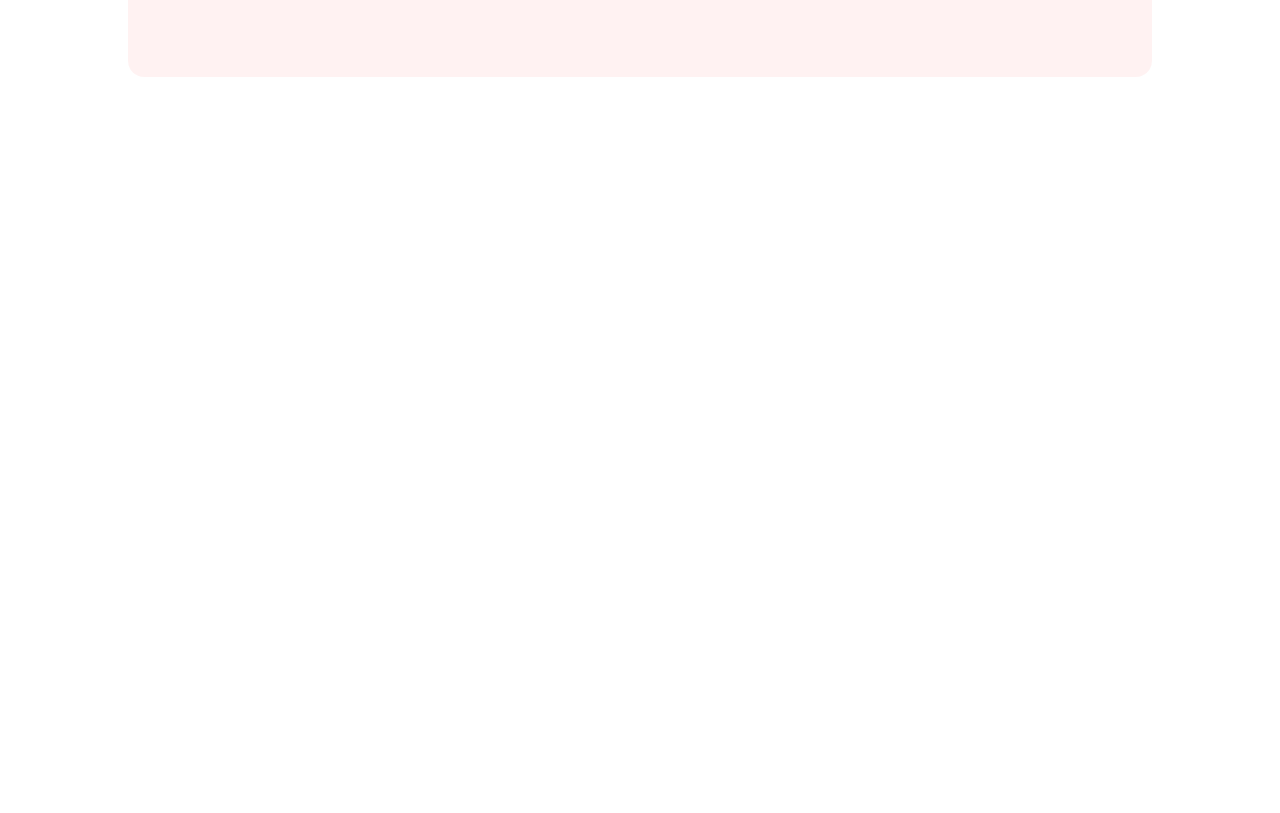
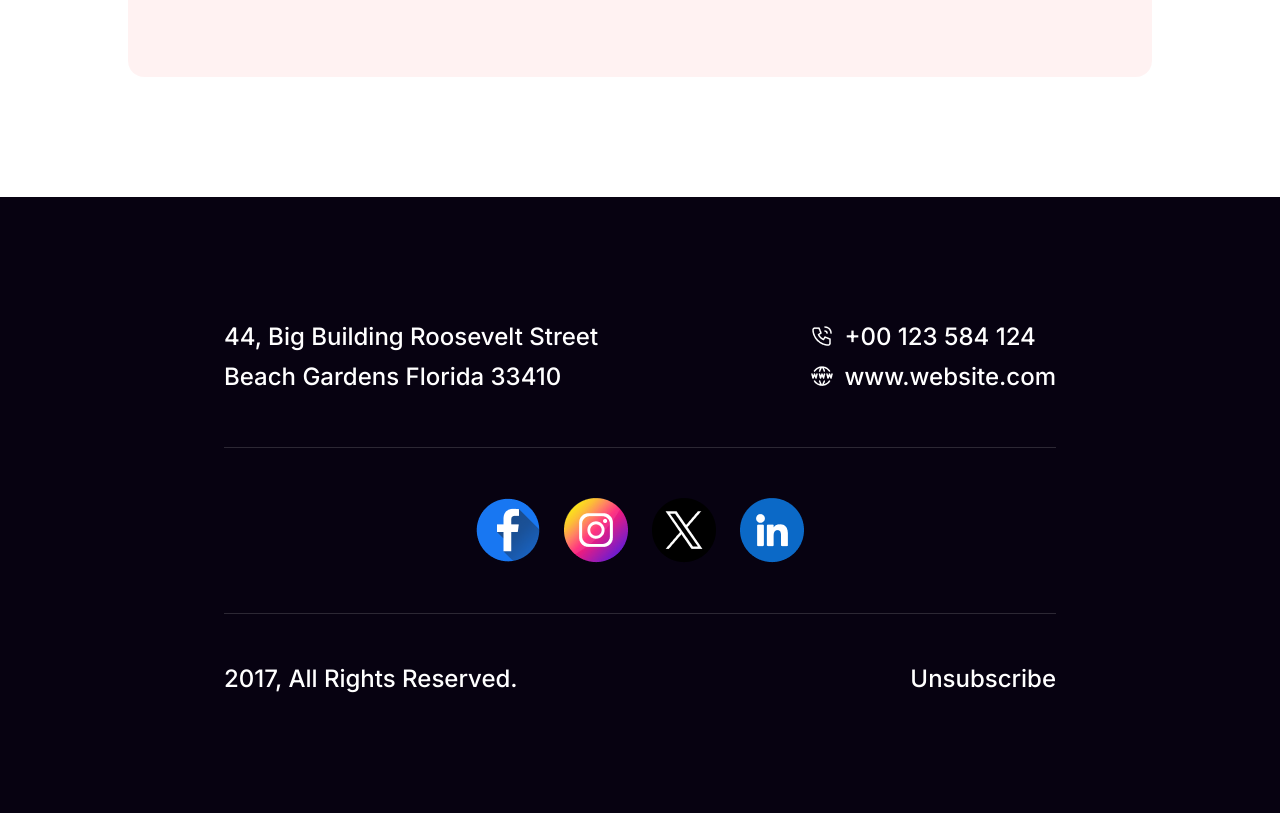
Before and after one commit to shahedul-alam/new-year-offer, a plain HTML site: page index.html in a window 1280 px wide. Shown: the part 6537-7350 px from the top of the page. Before the commit the page ends 6734 px from the top, so only its background shows below. Drawn offline with Linux system fonts and the light colour scheme.

Commit message:
footer section added

```diff
--- a/index.html
+++ b/index.html
@@ -94,5 +94,31 @@
       </form>
     </section>
   </main>
+  <footer>
+    <div class="address">
+      <p>44, Big Building Roosevelt Street
+        Beach Gardens Florida 33410</p>
+      <div>
+        <div class="phone">
+          <img src="./icons/Call.png" alt="phone-icon">
+          <p>+00 123 584 124</p>
+        </div>
+        <div class="website">
+          <img src="./icons/Website.png" alt="website-icon">
+          <p>www.website.com</p>
+        </div>
+      </div>
+    </div>
+    <div class="footer-icons">
+      <img src="./icons/Facebook.png" alt="faceboook-icon">
+      <img src="./icons/Instagram.png" alt="insta-icon">
+      <img src="./icons/Twitter.png" alt="twitter-icon">
+      <img src="./icons/Linkedin.png" alt="linkedin-icon">
+    </div>
+    <div class="rights">
+      <p>2017, All Rights Reserved.</p>
+      <p>Unsubscribe</p>
+    </div>
+  </footer>
 </body>
 </html>
--- a/style.css
+++ b/style.css
@@ -414,3 +414,70 @@ form > button {
   background: rgb(255, 0, 0);
   cursor: pointer;
 }
+
+/* footer section */
+footer {
+  background: rgb(7, 2, 17);
+  padding: 120px;
+  display: flex;
+  flex-direction: column;
+  justify-content: center;
+  align-items: center;
+}
+.address {
+  width: 80%;
+  max-width: 1320px;
+  display: flex;
+  justify-content: space-between;
+  margin-bottom: 50px;
+}
+.address > p {
+  max-width: 375px;
+  color: rgb(255, 255, 255);
+  font-family: Inter;
+  font-size: 24px;
+  font-weight: 500;
+  line-height: 40px;
+  letter-spacing: 0%;
+  text-align: left;
+}
+.phone, .website {
+  display: flex;
+  justify-content: start;
+  align-items: center;
+  gap: 10px;
+  color: rgb(255, 255, 255);
+  font-family: Inter;
+  font-size: 24px;
+  font-weight: 500;
+  line-height: 40px;
+  letter-spacing: 0%;
+  text-align: left;
+}
+.footer-icons {
+  width: 80%;
+  max-width: 1320px;
+  display: flex;
+  justify-content: center;
+  gap: 24px;
+  padding-top: 50px;
+  padding-bottom: 50px;
+  border-top: 1px solid rgba(255, 255, 255, 0.15);
+  border-bottom: 1px solid rgba(255, 255, 255, 0.15);
+  margin-bottom: 50px;
+}
+.rights {
+  width: 80%;
+  max-width: 1320px;
+  display: flex;
+  justify-content: space-between;
+}
+.rights > p {
+  color: rgb(255, 255, 255);
+  font-family: Inter;
+  font-size: 24px;
+  font-weight: 500;
+  line-height: 29px;
+  letter-spacing: 0%;
+  text-align: left;
+}
```
